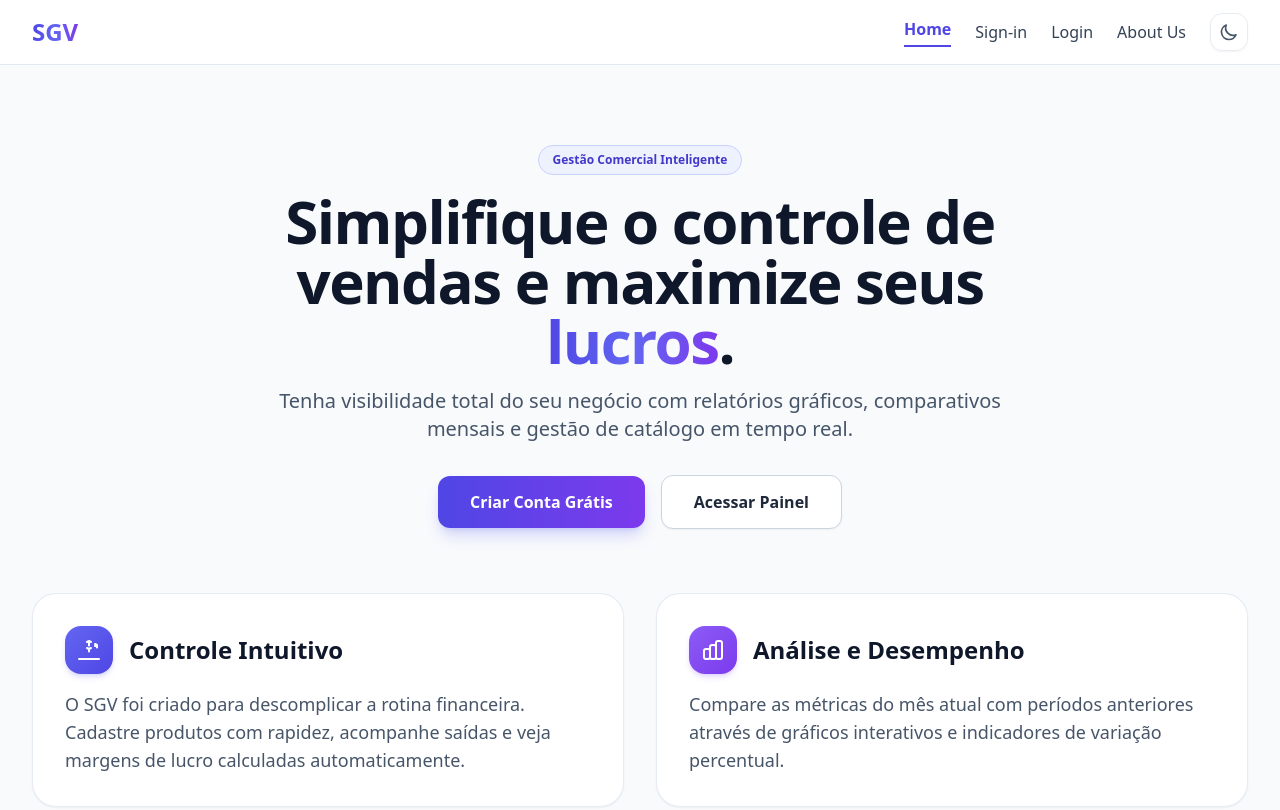
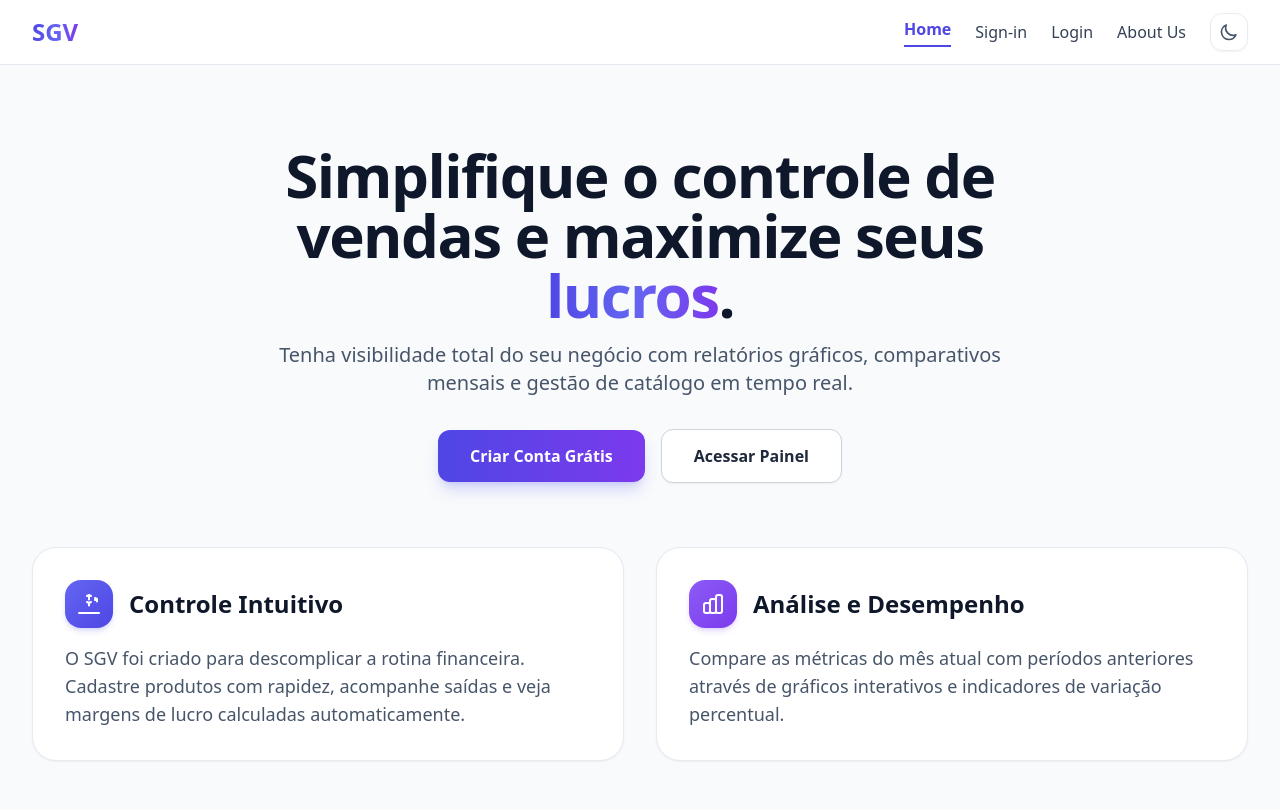
Before and after one commit to anthony-gg1/sgv, a plain HTML site: page frontend/index.html in a window 1280 px wide. Shown: the top 810 px of the page. Drawn offline with nearby package versions, Linux system fonts and the light colour scheme.

Commit message:
chore: remove parte não necessária do index.html

```diff
--- a/frontend/index.html
+++ b/frontend/index.html
@@ -115,9 +115,6 @@
     <section class="py-12 sm:py-16 md:py-20 px-4 sm:px-6 lg:px-8">
       <div class="max-w-7xl mx-auto">
         <div class="text-center max-w-3xl mx-auto mb-12 sm:mb-16">
-          <span class="inline-flex items-center gap-1.5 px-3.5 py-1.5 rounded-full text-xs font-semibold bg-indigo-50 dark:bg-indigo-950/70 text-indigo-700 dark:text-indigo-300 border border-indigo-200 dark:border-indigo-800 mb-4">
-            Gestão Comercial Inteligente
-          </span>
           <h1 class="text-4xl sm:text-5xl lg:text-6xl font-black text-slate-900 dark:text-white tracking-tight leading-tight mb-4">
             Simplifique o controle de vendas e maximize seus <span class="bg-gradient-to-r from-indigo-600 via-indigo-500 to-violet-600 dark:from-indigo-400 dark:to-violet-400 bg-clip-text text-transparent">lucros</span>.
           </h1>
```
